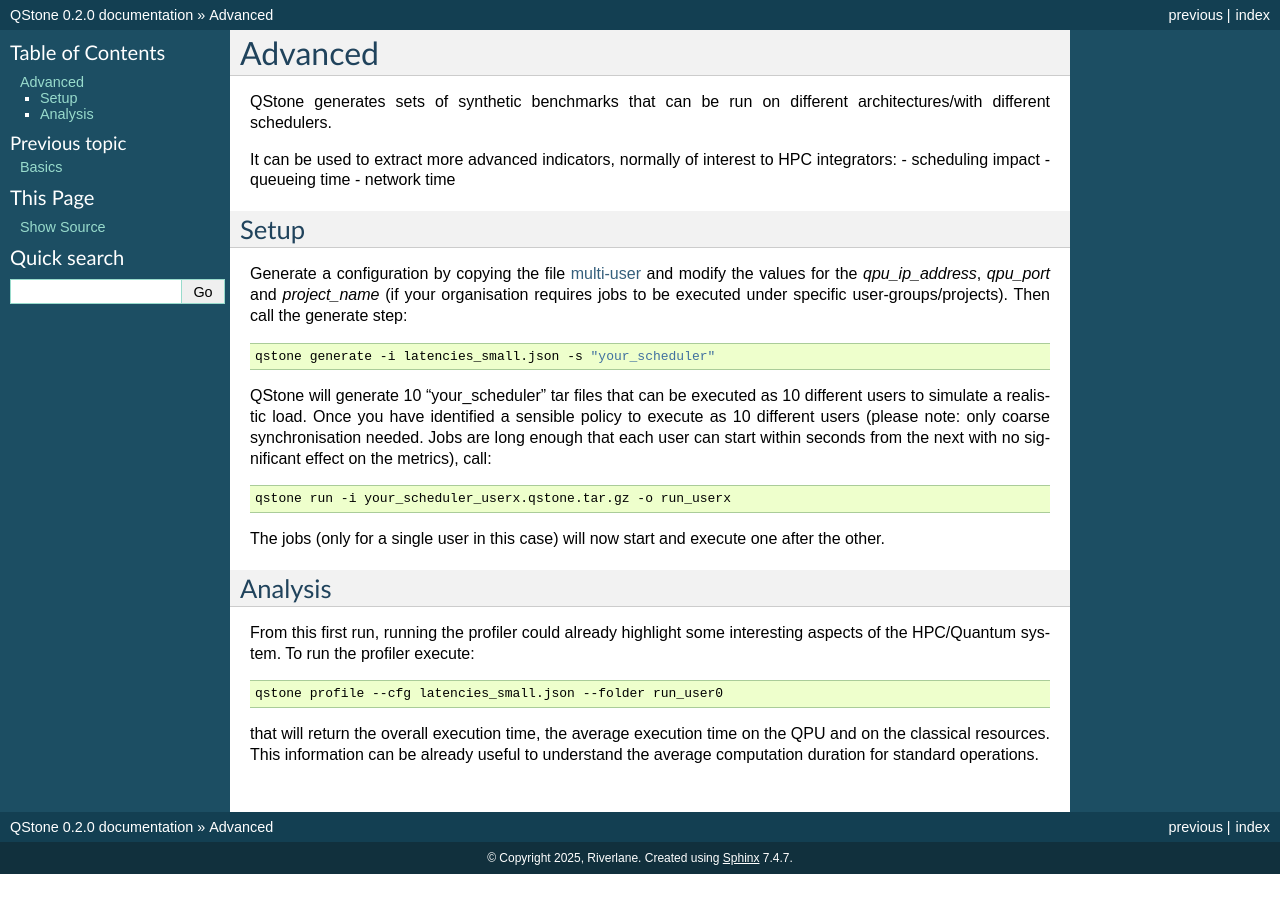
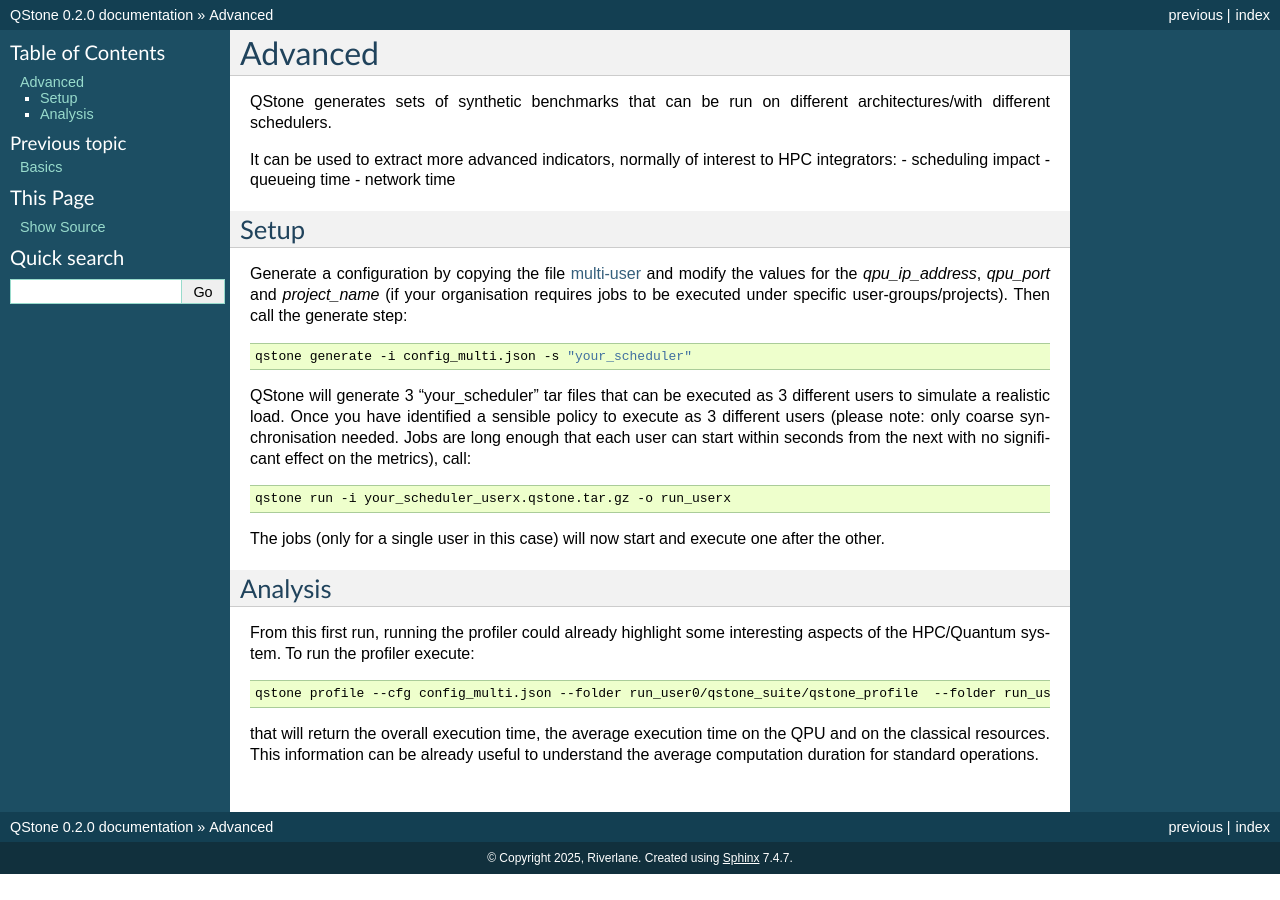
Before and after one commit to riverlane/QStone, a Sphinx documentation site: the page built from docs/source/advanced.rst, in a window 1280 px wide. Built offline with Sphinx 7.4.7, drawn with Linux system fonts in a browser that asks for light colours; pages that are not in the unit, such as notebooks, are missing from menus.

Commit message:
Fixing messages

```diff
--- a/docs/source/advanced.rst
+++ b/docs/source/advanced.rst
@@ -11,15 +11,15 @@ It can be used to extract more advanced indicators, normally of interest to HPC
 Setup
 ~~~~~
 
-Generate a configuration by copying the file `multi-user <https://github.com/riverlane/QStone/tree/main/examples/configs/advanced.json>`_ and
+Generate a configuration by copying the file `multi-user <https://github.com/riverlane/QStone/tree/main/tests/data/generator/config_multi.json>`_ and
 modify the values for the `qpu_ip_address`, `qpu_port` and `project_name` (if your organisation requires jobs to be executed under specific user-groups/projects).
 Then call the generate step:
 
 .. code-block:: bash
 
-    qstone generate -i latencies_small.json -s "your_scheduler"
+    qstone generate -i config_multi.json -s "your_scheduler"
 
-QStone will generate 10 "your_scheduler" tar files that can be executed as 10 different users to simulate a realistic load. Once you have identified a sensible policy to execute as 10 different users (please note: only coarse synchronisation needed. Jobs are long enough that each user can start within seconds from the next with no significant effect on the metrics), call:
+QStone will generate 3 "your_scheduler" tar files that can be executed as 3 different users to simulate a realistic load. Once you have identified a sensible policy to execute as 3 different users (please note: only coarse synchronisation needed. Jobs are long enough that each user can start within seconds from the next with no significant effect on the metrics), call:
 
 .. code-block:: bash
 
@@ -34,6 +34,6 @@ From this first run, running the profiler could already highlight some interesti
 
 .. code-block:: bash
 
-   qstone profile --cfg latencies_small.json --folder run_user0
+   qstone profile --cfg config_multi.json --folder run_user0/qstone_suite/qstone_profile  --folder run_user1/qstone_suite/qstone_profile  --folder run_user2/qstone_suite/qstone_profile
 
 that will return the overall execution time, the average execution time on the QPU and on the classical resources. This information can be already useful to understand the average computation duration for standard operations.
--- a/docs/source/basics.rst
+++ b/docs/source/basics.rst
@@ -32,6 +32,6 @@ From this first run, running the profiler could already highlight some interesti
 
 .. code-block:: bash
 
-   qstone profile --cfg config_single.json --folder run_user0
+   qstone profile --cfg config_single.json --folder run_user0/qstone_suite/qstone_profile
 
 that will return the overall execution time, the average execution time on the QPU and on the classical resources. This information can be already useful to understand the average computation duration for standard operations.
```
